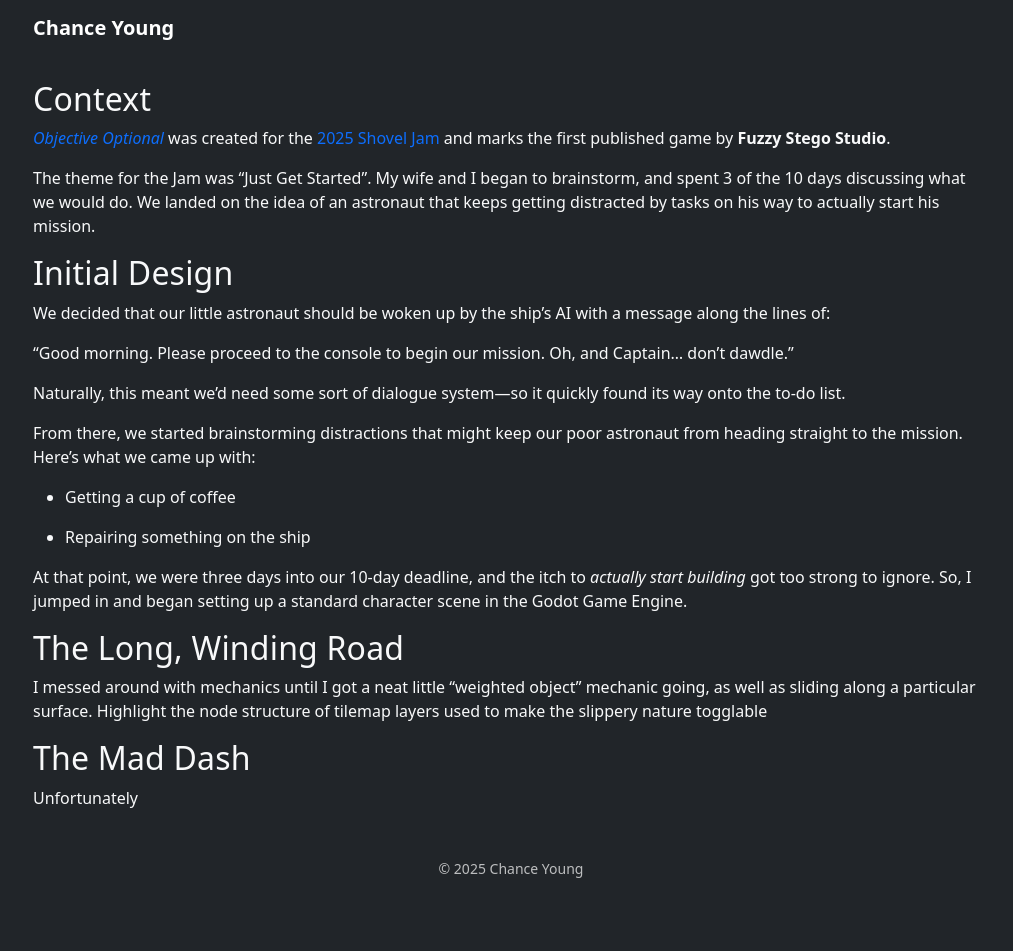
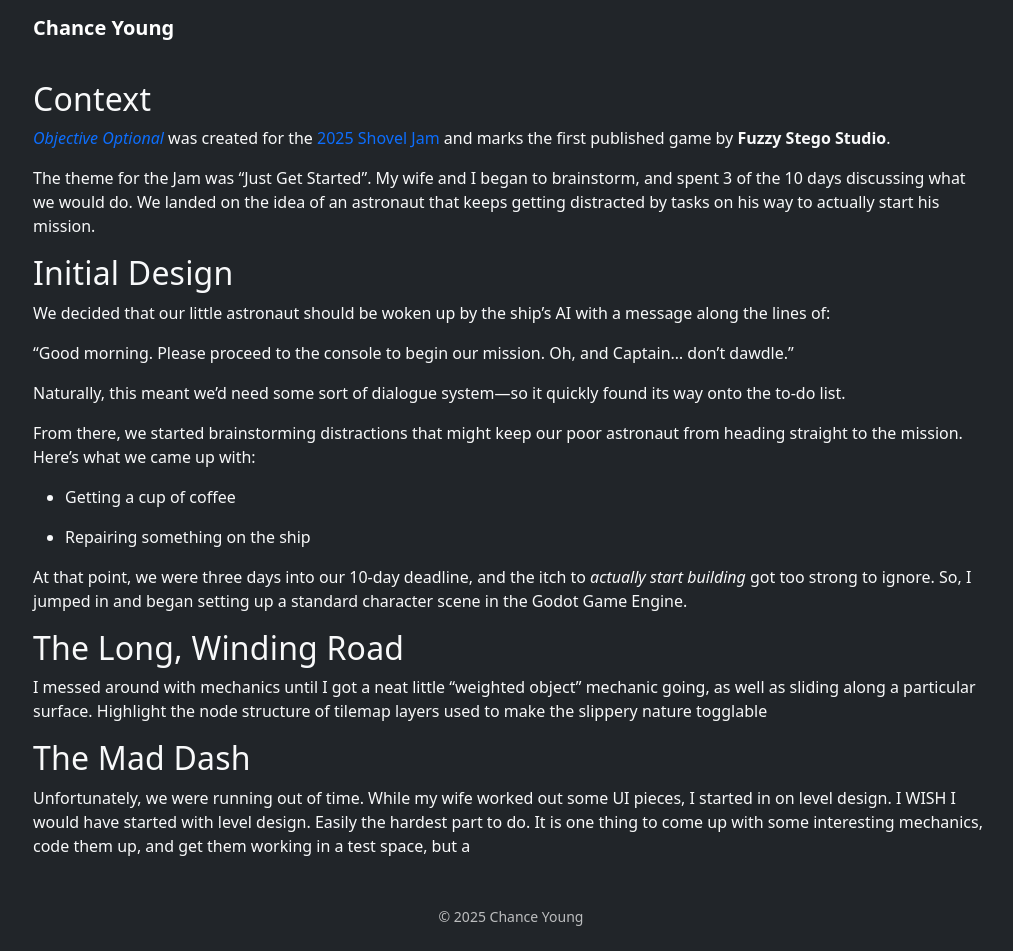
Before and after one commit to ChanceYoung/ChanceYoung.github.io, a Jekyll site: the page built from projects/objectiveoptional.md, in a window 1280 px wide. Shown: the whole page, without its empty margins (129-1142 px from the left). Built offline with Jekyll 4.4.1, drawn with Linux system fonts in a browser that asks for light colours; before the commit the page ends 903 px from its top, so only the background shows below that.

Commit message:
projects/objectiveoptional.md updated from https://stackedit.io/

```diff
--- a/projects/objectiveoptional.md
+++ b/projects/objectiveoptional.md
@@ -35,10 +35,10 @@ At that point, we were three days into our 10-day deadline, and the itch to _act
 I messed around with mechanics until I got a neat little "weighted object" mechanic going, as well as sliding along a particular surface. Highlight the node structure of tilemap layers used to make the slippery nature togglable
 
 ## The Mad Dash
-Unfortunately
+Unfortunately, we were running out of time. While my wife worked out some UI pieces, I started in on level design. I WISH I would have started with level design. Easily the hardest part to do. It is one thing to come up with some interesting mechanics, code them up, and get them working in a test space, but a
 
 
 <!--stackedit_data:
-eyJoaXN0b3J5IjpbMjAwMDQyNTM2MCwtMTA1MDY3MzQ3NSw2Nz
+eyJoaXN0b3J5IjpbMjA0MTM1OTg0OCwtMTA1MDY3MzQ3NSw2Nz
 Q3MzE0ODYsLTY1MzczMjQxMSw5OTEzNzM5ODNdfQ==
 -->
```
